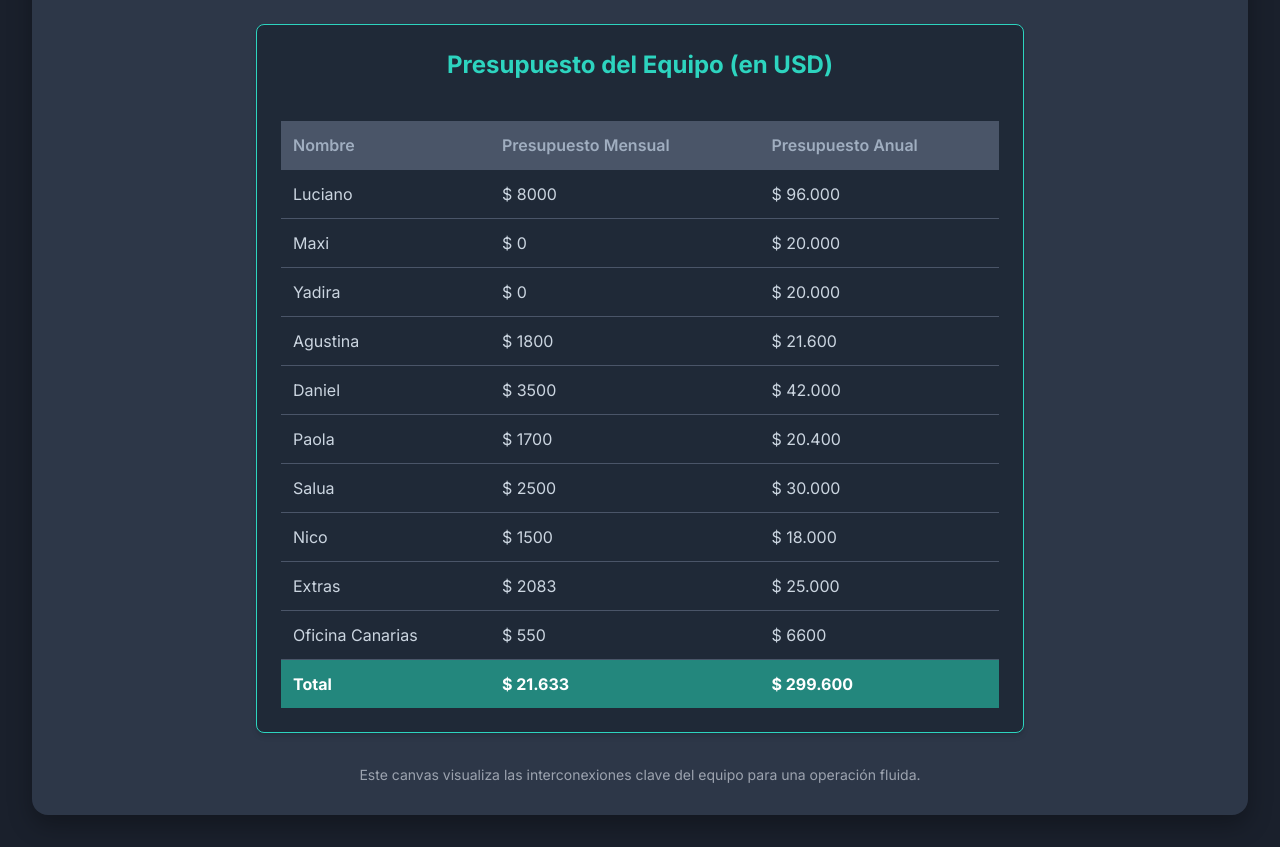
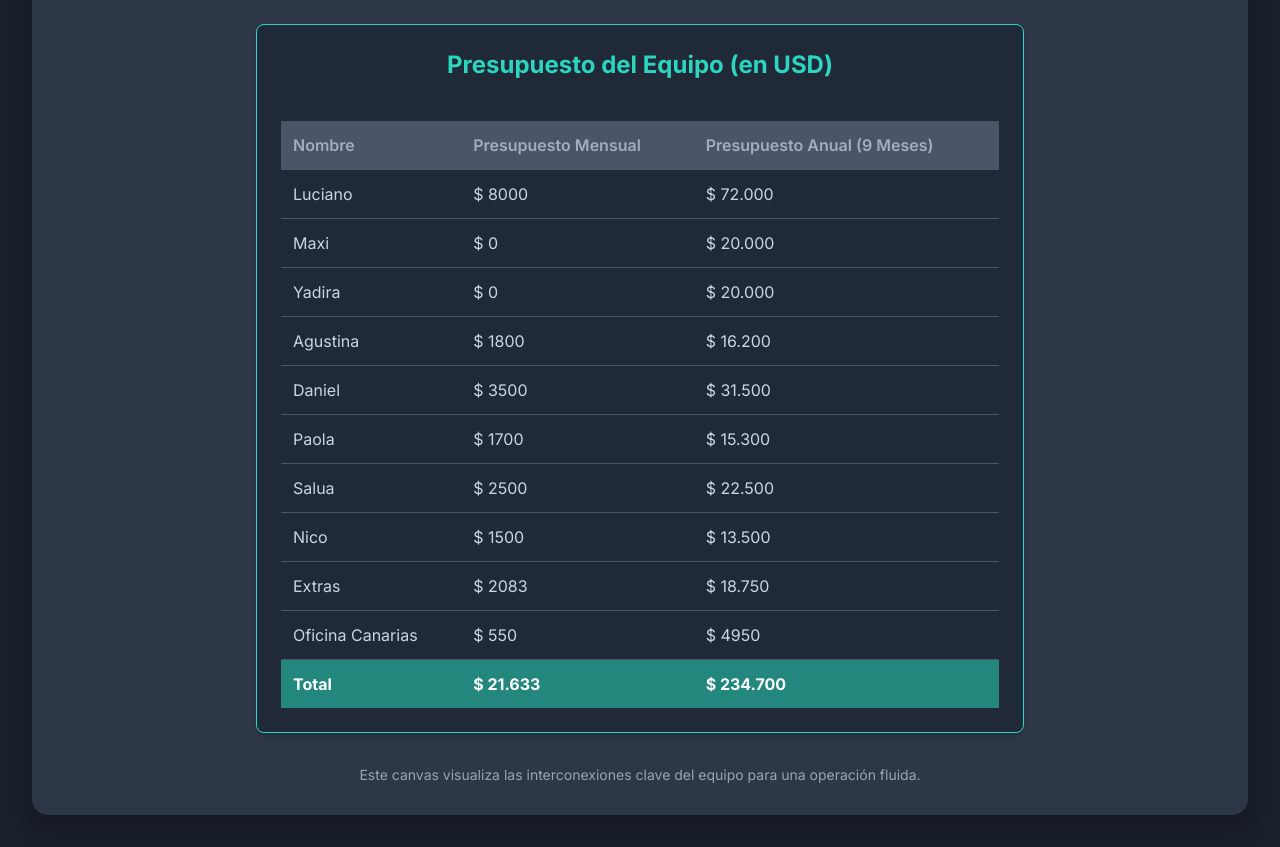
Before and after one commit to Qantica333/TeamQ, a plain HTML site: page index.html in a window 1280 px wide. Shown: the part 2560-3407 px from the top of the page. Drawn offline with nearby package versions, Linux system fonts and the light colour scheme.

Commit message:
Update index.html

```diff
--- a/index.html
+++ b/index.html
@@ -582,7 +582,7 @@
                     <h4 class="text-lg font-bold text-gray-200">Paola</h4>
                     <p class="text-sm role-title">Bitácora - Redes</p>
                     <div class="card-description-wrapper">
-                        <p class="text-sm text-left text-gray-200">Paola complementa la labor de Agustina en la Bitácora, colaborando en la observación, registro y sistematización del proceso creativo de cada guionista. Su enfoque principal radica en cómo ese contenido puede transformarse en piezas comunicacionales impactantes para redes sociales. Trabaja en estrecha colaboración con Nico en la definición de materiales a publicar, la narrativa interna del equipo y la imagen que se proyecta al exterior. Además, Paola participa activamente en el desarrollo de estrategias de marketing digital, ideando junto a Agustina y Nico nuevas formas innovadoras de posicionar a los guionistas y el distintivo método de trabajo del equipo.</p>
+                        <p class="text-sm text-left text-gray-200">Paola complementa la labor de Agustina en la Bitácora, colaborando en la observación, registro y sistematización del proceso creativo de cada guionista. Su enfoque principal radica en cómo ese contenido puede transformarse en piezas comunicacionalesंपactantes para redes sociales. Trabaja en estrecha colaboración con Nico en la definición de materiales a publicar, la narrativa interna del equipo y la imagen que se proyecta al exterior. Además, Paola participa activamente en el desarrollo de estrategias de marketing digital, ideando junto a Agustina y Nico nuevas formas innovadoras de posicionar a los guionistas y el distintivo método de trabajo del equipo.</p>
                     </div>
                     <button class="read-more-btn">Leer más</button>
                 </div>
@@ -622,14 +622,14 @@
                         <tr>
                             <th>Nombre</th>
                             <th>Presupuesto Mensual</th>
-                            <th>Presupuesto Anual</th>
+                            <th>Presupuesto Anual (9 Meses)</th>
                         </tr>
                     </thead>
                     <tbody>
                         <tr>
                             <td>Luciano</td>
                             <td class="animated-counter" data-target="8000"></td>
-                            <td class="animated-counter" data-target="96000"></td>
+                            <td class="animated-counter" data-target="72000"></td>
                         </tr>
                         <tr>
                             <td>Maxi</td>
@@ -644,42 +644,42 @@
                         <tr>
                             <td>Agustina</td>
                             <td class="animated-counter" data-target="1800"></td>
-                            <td class="animated-counter" data-target="21600"></td>
+                            <td class="animated-counter" data-target="16200"></td>
                         </tr>
                         <tr>
                             <td>Daniel</td>
                             <td class="animated-counter" data-target="3500"></td>
-                            <td class="animated-counter" data-target="42000"></td>
+                            <td class="animated-counter" data-target="31500"></td>
                         </tr>
                         <tr>
                             <td>Paola</td>
                             <td class="animated-counter" data-target="1700"></td>
-                            <td class="animated-counter" data-target="20400"></td>
+                            <td class="animated-counter" data-target="15300"></td>
                         </tr>
                         <tr>
                             <td>Salua</td>
                             <td class="animated-counter" data-target="2500"></td>
-                            <td class="animated-counter" data-target="30000"></td>
+                            <td class="animated-counter" data-target="22500"></td>
                         </tr>
                         <tr>
                             <td>Nico</td>
                             <td class="animated-counter" data-target="1500"></td>
-                            <td class="animated-counter" data-target="18000"></td>
+                            <td class="animated-counter" data-target="13500"></td>
                         </tr>
                         <tr>
                             <td>Extras</td>
                             <td class="animated-counter" data-target="2083"></td>
-                            <td class="animated-counter" data-target="25000"></td>
+                            <td class="animated-counter" data-target="18750"></td>
                         </tr>
                         <tr>
                             <td>Oficina Canarias</td>
                             <td class="animated-counter" data-target="550"></td>
-                            <td class="animated-counter" data-target="6600"></td>
+                            <td class="animated-counter" data-target="4950"></td>
                         </tr>
                         <tr class="total-row">
                             <td>Total</td>
                             <td class="animated-counter" data-target="21633"></td>
-                            <td class="animated-counter" data-target="299600"></td>
+                            <td class="animated-counter" data-target="234700"></td>
                         </tr>
                     </tbody>
                 </table>
@@ -850,7 +850,7 @@
                             const cardSubtitleElement = targetCard.querySelector('.luciano-role-title') || targetCard.querySelector('.role-title');
                             const subtitle = cardSubtitleElement ? cardSubtitleElement.textContent : 'Rol Desconocido';
 
-                            const fullDescription = targetCard.querySelector('.card-description-wrapper p').textContent;
+                            const fullDescription = descriptionTextElement.textContent;
                             openModal(title, subtitle, fullDescription);
                         }
                     }
```
